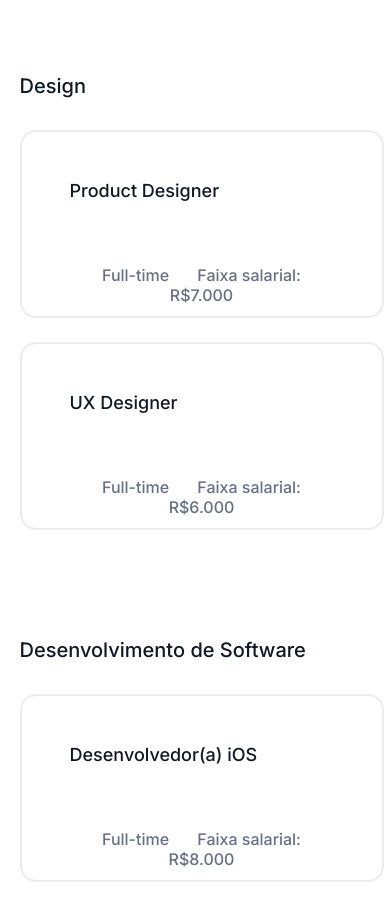
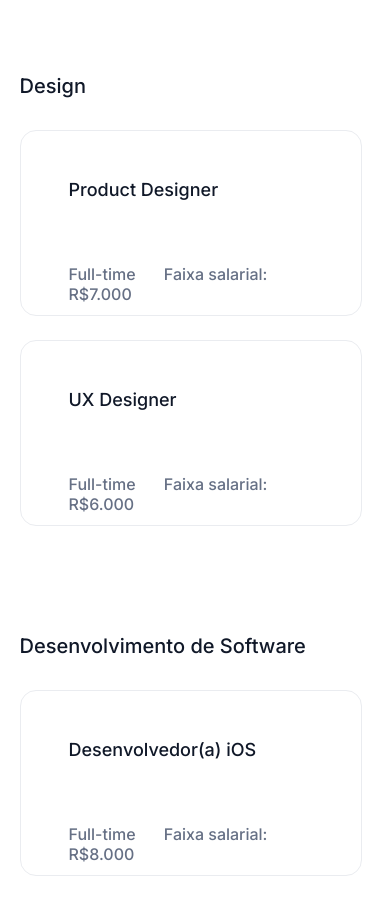
Before and after one commit to JonathasCostaAlves/landingPage-7DaysOfCode, a plain HTML site: page index.html in a window 390 px wide. Shown: the part 2440-3340 px from the top of the page. Drawn offline with Linux system fonts and the light colour scheme.

Commit message:
Ajustes no css

```diff
--- a/source/css/style.css
+++ b/source/css/style.css
@@ -273,7 +273,7 @@ header .login button:last-child {
 }
 
 .talents .talents-item{
-    border: 2px solid #EAECF0;
+    border: 1px solid #EAECF0;
     padding: 24px;
     border-radius: 16px;
     width: 60vw;
@@ -310,6 +310,7 @@ header .login button:last-child {
     font-size: 16px;
     padding: 32px 24px 28px 24px;
     margin: 0;
+    text-align: left;
 }
 
 .talents .talents-items .talents-item span {
@@ -512,7 +513,7 @@ header .login button:last-child {
         width: 100%;
     }
     .talents .talents-item{
-        width: 80vw;
+        width: 75vw;
     }
 
 }
```
